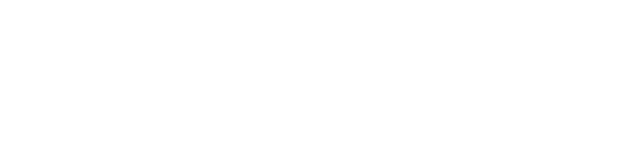
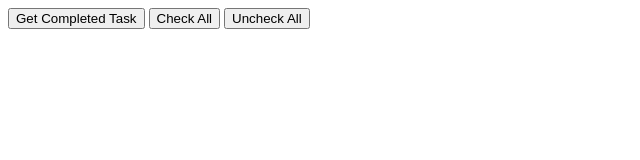
Before and after one commit to Momina-Farooq-045247/Web-Assignment-2, a plain HTML site: page Assignment 2/index.html in a window 1280 px wide. Shown: the whole page, without its empty margins (0-640 px from the left). Drawn offline with Linux system fonts and the light colour scheme.

Commit message:
Update index.html

```diff
--- a/Assignment 2/index.html
+++ b/Assignment 2/index.html
@@ -5,8 +5,12 @@
     <meta http-equiv="X-UA-Compatible" content="IE=edge">
     <meta name="viewport" content="width=device-width, initial-scale=1.0">
     <title>This is my second Assignment</title>
+    <script src="script.js" defer></script>
 </head>
 <body>
-
+    <button>Get Completed Task</button>
+    <button>Check All</button>
+    <button>Uncheck All</button>
+    <div id="todos"></div>
 </body>
 </html>
```
